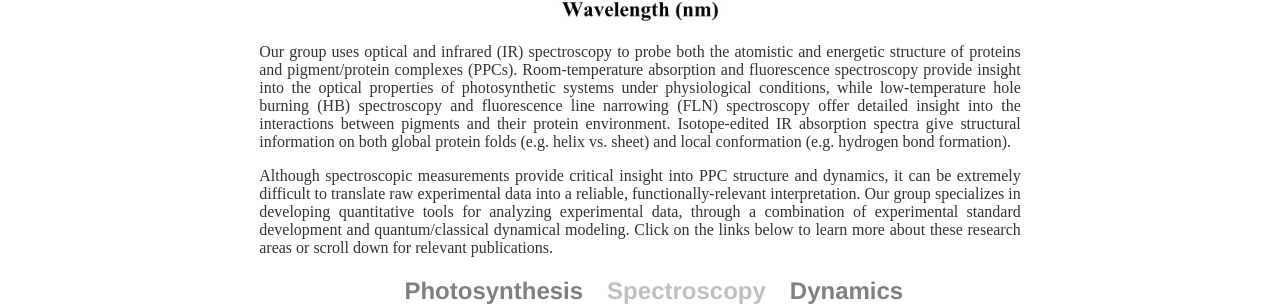
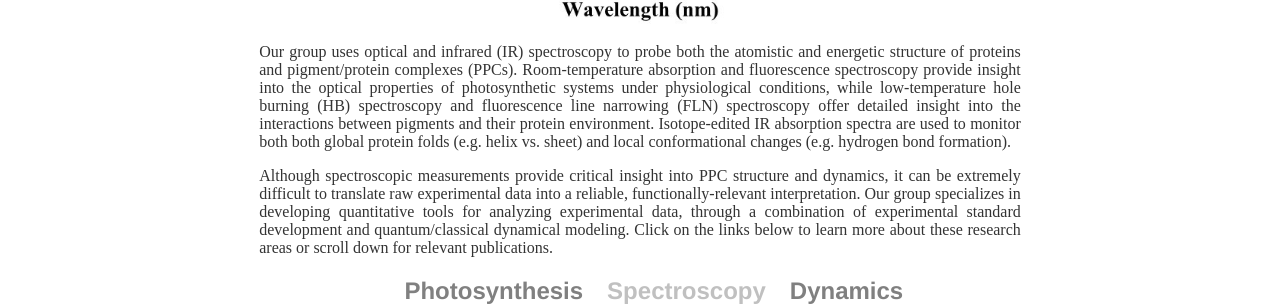
Before and after one commit to mreppert/mreppert.github.io, a Jekyll site: the page built from publications/spectroscopy/index.html, in a window 1280 px wide. Shown: the part 545-852 px from the top of the page. Built offline with Jekyll 4.4.1, drawn with Linux system fonts in a browser that asks for light colours.

Commit message:
Update index.html

```diff
--- a/publications/spectroscopy/index.html
+++ b/publications/spectroscopy/index.html
@@ -13,7 +13,7 @@ title: Reppert Research Group
 
     <img src="/cp47_hb.jpg" alt="Spectroscopy Overview" class="center">
 
-    <p>Our group uses optical and infrared (IR) spectroscopy to probe both the atomistic and energetic structure of proteins and pigment/protein complexes (PPCs). Room-temperature absorption and fluorescence spectroscopy provide insight into the optical properties of photosynthetic systems under physiological conditions, while low-temperature hole burning (HB) spectroscopy and fluorescence line narrowing (FLN) spectroscopy offer detailed insight into the interactions between pigments and their protein environment. Isotope-edited IR absorption spectra give structural information on both global protein folds (e.g. helix vs. sheet) and local conformation (e.g. hydrogen bond formation).</p>
+    <p>Our group uses optical and infrared (IR) spectroscopy to probe both the atomistic and energetic structure of proteins and pigment/protein complexes (PPCs). Room-temperature absorption and fluorescence spectroscopy provide insight into the optical properties of photosynthetic systems under physiological conditions, while low-temperature hole burning (HB) spectroscopy and fluorescence line narrowing (FLN) spectroscopy offer detailed insight into the interactions between pigments and their protein environment. Isotope-edited IR absorption spectra are used to monitor both both global protein folds (e.g. helix vs. sheet) and local conformational changes (e.g. hydrogen bond formation).</p>
 
     <p>Although spectroscopic measurements provide critical insight into PPC structure and dynamics, it can be extremely difficult to translate raw experimental data into a reliable, functionally-relevant interpretation. Our group specializes in developing quantitative tools for analyzing experimental data, through a combination of experimental standard development and quantum/classical dynamical modeling. Click on the links below to learn more about these research areas or scroll down for relevant publications.
 
```
